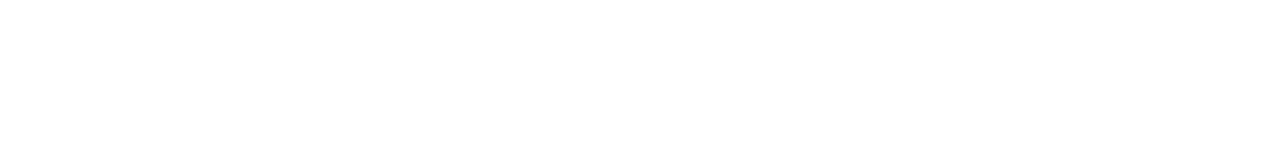
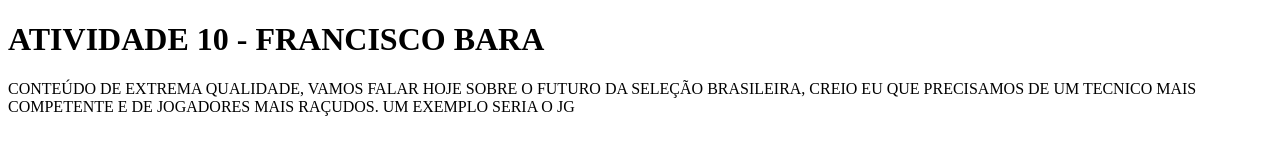
Before and after one commit to ufjf-dcc202/ufjf-dcc202-2023-3-a-atv10-FranciscoBara, a website: page index.html in a window 1280 px wide. Drawn offline with Linux system fonts and the light colour scheme.

Commit message:
vou terminar em casa

```diff
--- a/index.html
+++ b/index.html
@@ -6,6 +6,10 @@
     <title>ATIVIDADE 10 - FRANCISCO BARA</title>
 </head>
 <body>
+    <main>
+        <h1>ATIVIDADE 10 - FRANCISCO BARA</h1>
+         <p1>CONTEÚDO DE EXTREMA QUALIDADE, VAMOS FALAR HOJE SOBRE O FUTURO DA SELEÇÃO BRASILEIRA, CREIO EU QUE PRECISAMOS DE UM TECNICO MAIS COMPETENTE E DE JOGADORES MAIS RAÇUDOS. UM EXEMPLO SERIA O JG</p1>
+    </main>
 
 </body>
 </html>
```
Also changed, not shown: 1 other file.
